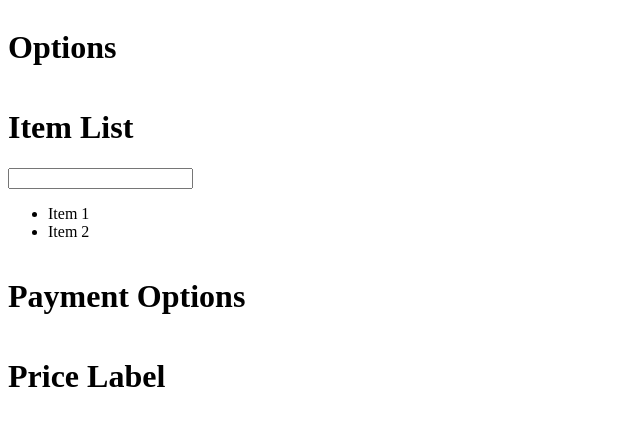
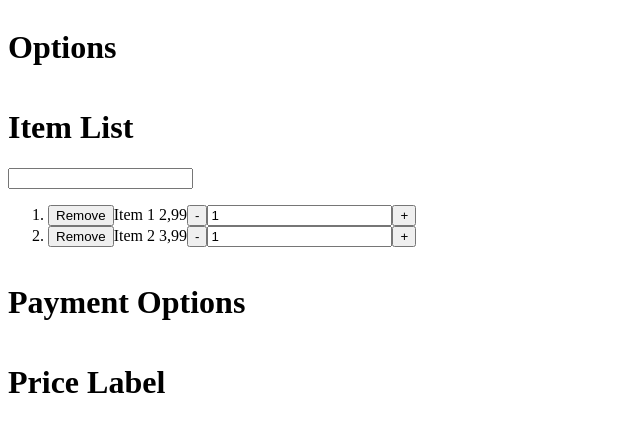
Before and after one commit to Manu2505/Supermarket_Frontend, a Next.js app: page /cart in a window 1280 px wide. Shown: the top 432 px of the page, without its empty margins (0-640 px from the left). Built offline with nearby package versions, Linux system fonts and the light colour scheme.

Commit message:
Item Cart updated

```diff
--- a/src/componentsCart/itemDisplay.tsx
+++ b/src/componentsCart/itemDisplay.tsx
@@ -9,7 +9,7 @@ const ItemDisplay: React.FC = () => {
         items.push(data);
     }
 
-    const items: any = [{ name: "Item 1" }, { name: "Item 2" }];
+    const items: any = [{ name: "Item 1", price : "2,99"}, { name: "Item 2", price : "3,99"}];
 
     return (
         <div>
--- a/src/componentsCart/itemList.tsx
+++ b/src/componentsCart/itemList.tsx
@@ -5,13 +5,37 @@ interface ItemListProps {
 }
 
 const ItemList: React.FC<ItemListProps> = ({ items }) => {
+  function removeItem(index: number) {
+    items.splice(index, 1);
+  }
+
+  function quantityLowered() {
+    const quantity = document.getElementById("quantity") as HTMLInputElement;
+    if (parseInt(quantity.value) <= 1) {
+      quantity.value = "1"; //make the Button grayed out, TODO
+    } else {
+      quantity.value = (parseInt(quantity.value) - 1).toString();
+    }
+  }
+
+  function quantityIncreased() {
+    const quantity = document.getElementById("quantity") as HTMLInputElement;
+    quantity.value = (parseInt(quantity.value) + 1).toString();
+  }
+ // TODO: Add full Price of the items if quantity is greater than 1
   return (
     <div>
-            <ul>
+      <ol>
         {items.map((item, index) => (
-                    <li key={index}>{item.name}</li>
+          <li key={index}>
+            <button onClick={() => removeItem(index)}>Remove</button>
+            {item.name} {item.price}
+            <button onClick={() => quantityLowered()}>-</button>
+            <input id="quantity" type="number" defaultValue={"1"}></input>
+            <button onClick={() => quantityIncreased()}>+</button>
+          </li>
         ))}
-            </ul>
+      </ol>
     </div>
   );
 };
```
Lines whose indentation alone changed are shown as unchanged.
